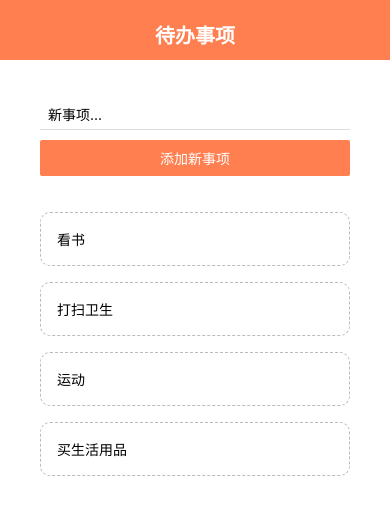
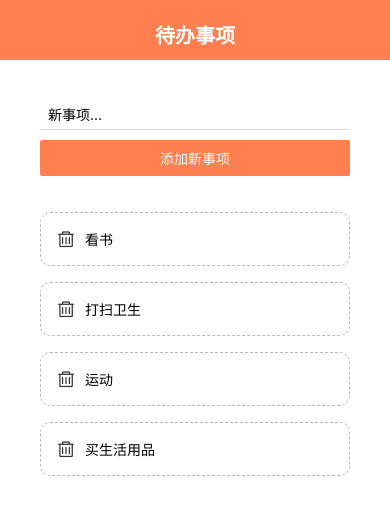
Before and after one commit to ms-online/react-native-myproject, a React Native app: screen / in a window 390 px wide. Shown: the top 514 px of the page. Built offline with nearby package versions, Linux system fonts and the light colour scheme.

Commit message:
lesson-14

```diff
--- a/components/TodoItem.js
+++ b/components/TodoItem.js
@@ -1,20 +1,28 @@
 import { StyleSheet, Text, View, TouchableOpacity } from 'react-native';
+import { AntDesign } from '@expo/vector-icons';
 
 export default function TodoItem({ item, pressedHandler }) {
   return (
     <TouchableOpacity onPress={() => pressedHandler(item.key)}>
-      <Text style={styles.text}>{item.text}</Text>
+      <View style={styles.item}>
+        <AntDesign name='delete' size={18} color='#333' />
+        <Text style={styles.text}>{item.text}</Text>
+      </View>
     </TouchableOpacity>
   );
 }
 
 const styles = StyleSheet.create({
-  text: {
+  item: {
     padding: 16,
     marginTop: 16,
     borderColor: '#bbb',
     borderStyle: 'dashed',
     borderRadius: 10,
     borderWidth: 1,
+    flexDirection: 'row',
+  },
+  text: {
+    marginLeft: 10,
   },
 });
```
Also changed, not shown: 1 other file (tests, documents, lock files or other folders).
